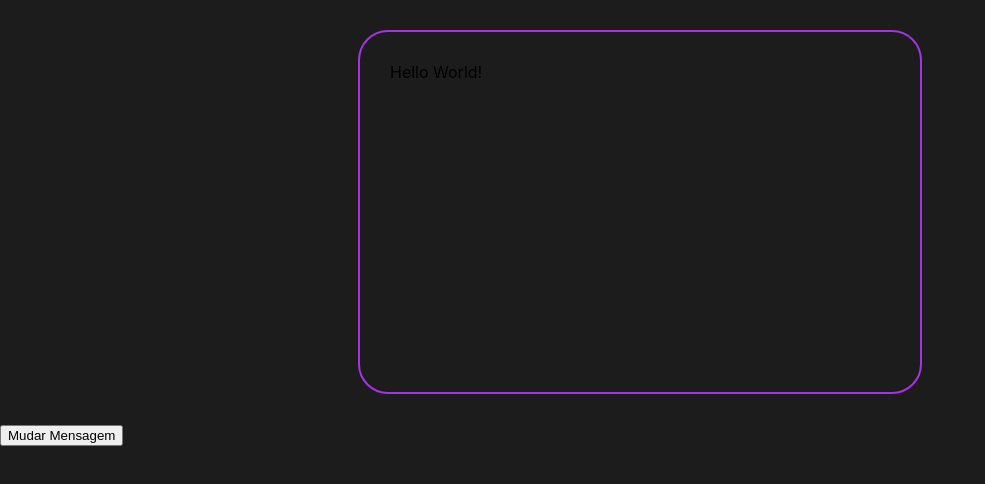
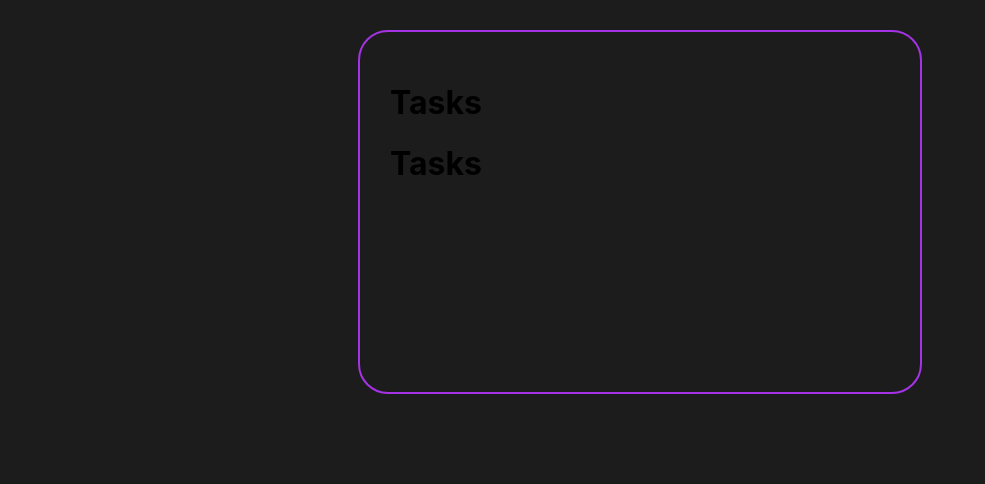
Before and after one commit to yurimatosrodrigues/todo-list-react, a React (Create React App) app: page / in a window 1280 px wide. Shown: the top 484 px of the page, without its empty margins (0-985 px from the left). Built offline with nearby package versions, Linux system fonts and the light colour scheme.

Commit message:
Rederizando objeto Task na tela

```diff
--- a/src/App.js
+++ b/src/App.js
@@ -1,16 +1,28 @@
 import React, { useState } from 'react';
 import './App.css';
+import Tasks from './components/Tasks';
 
 const App = () => {
   //let message = 'Hello World!'
-  const [message, setMessage] = useState('Hello World!');
+  const [tasks, setTasks] = useState([
+    {
+      id: '1',
+      title: 'Estudar programação',
+      completed: false
+    },
+    {
+      id: '2',
+      title: 'Ler livros',
+      completed: true
+    }
+  ]);
   return(
     <>
       <div className="container">
-        {message}
+        <Tasks tasks={tasks} />
       </div>
-      <button onClick={()=> setMessage("teste")}>Mudar Mensagem</button>
     </>
-  )};
+  )
+};
 
 export default App;
--- /dev/null
+++ b/src/components/Task.js
@@ -0,0 +1,7 @@
+import React from 'react';
+
+const Task = () => {
+    return ( <h1>Tasks</h1> );
+}
+
+export default Task;
--- /dev/null
+++ b/src/components/Tasks.js
@@ -0,0 +1,16 @@
+import React from 'react';
+import Task from './Task';
+
+const Tasks = ({ tasks }) => {
+    console.log(tasks);
+    return(
+        <>
+            {tasks.map(
+                (task) => (
+                    <Task />
+                )
+            )}
+        </>
+    );
+};
+export default Tasks;
```
